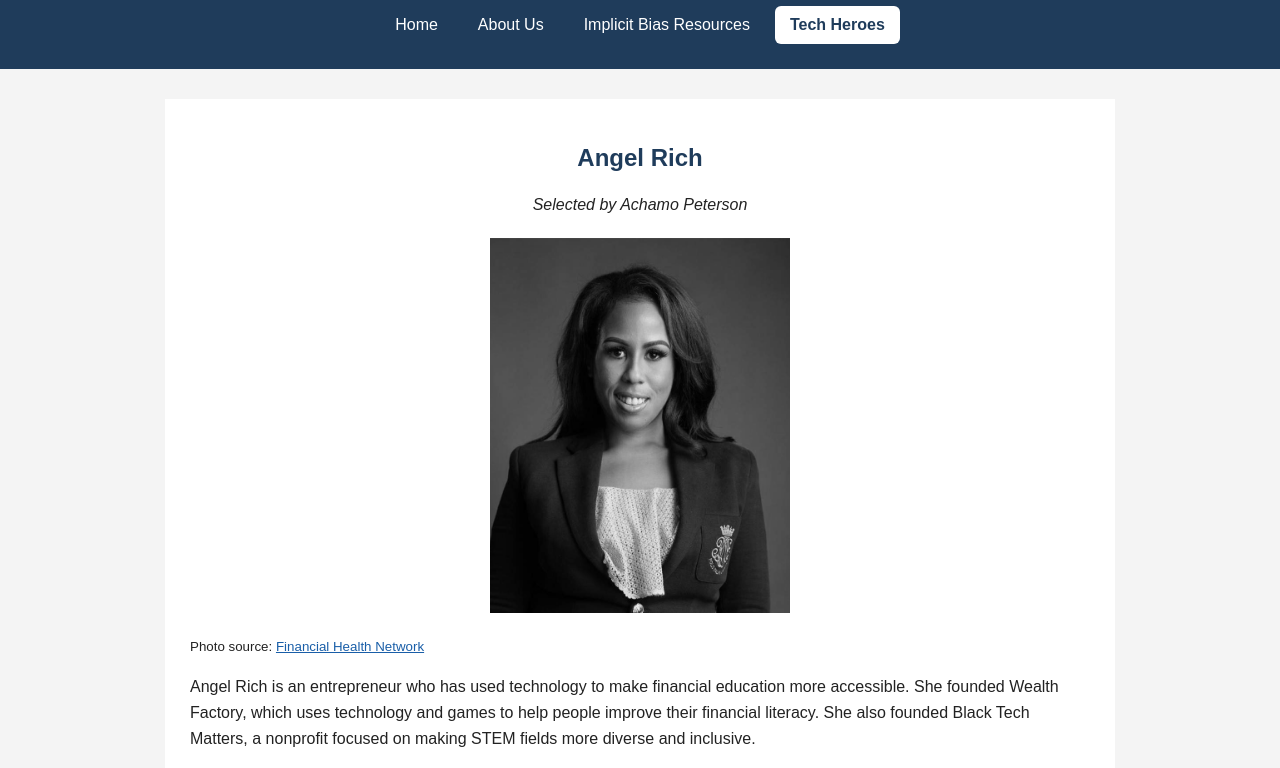
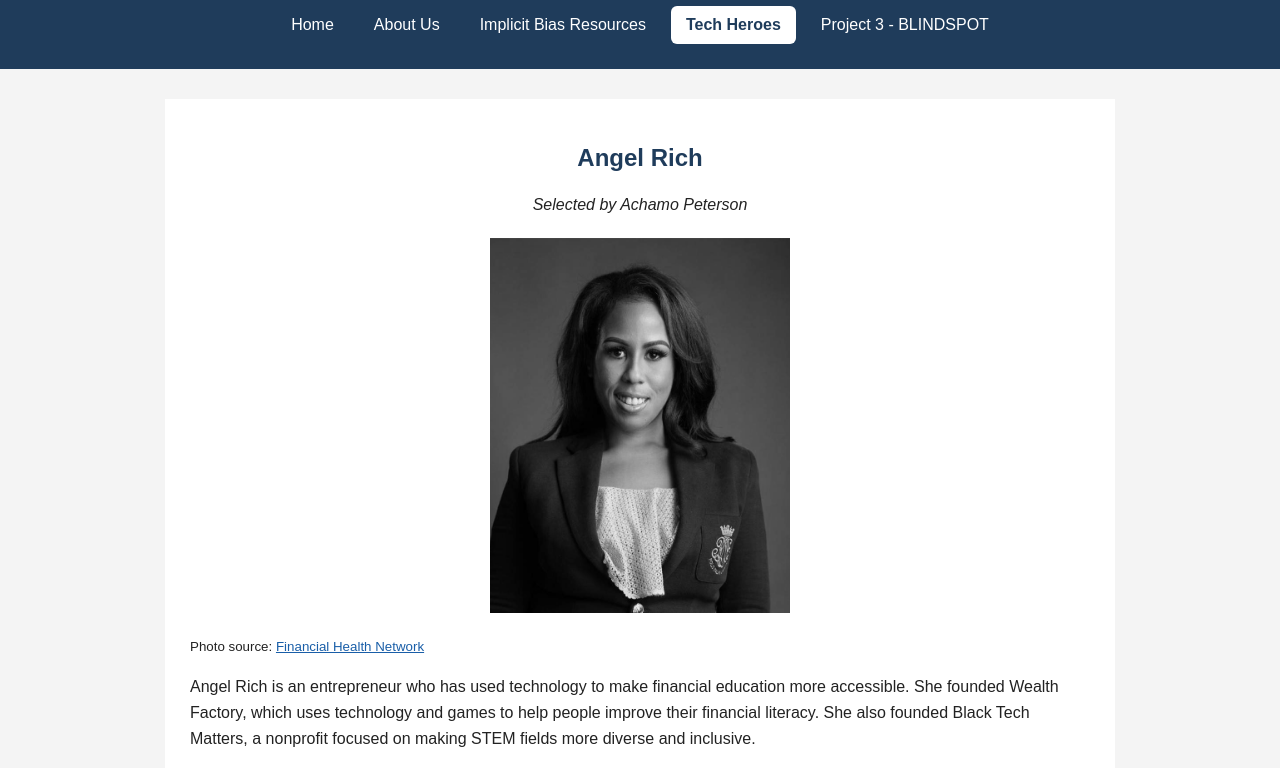
Before and after one commit to achamopeterson/project-2, a plain HTML site: page techhero.html in a window 1280 px wide. Shown: the part 77-845 px from the top of the page. Drawn offline with Linux system fonts and the light colour scheme.

Commit message:
Add link to Project 3 - BLINDSPOT in navigation

```diff
--- a/techhero.html
+++ b/techhero.html
@@ -46,6 +46,7 @@ AO
     <a href="about.html">About Us</a>
     <a href="resources.html">Implicit Bias Resources</a>
     <a href="techhero.html" class="active" aria-current="page">Tech Heroes</a>
+    <a href="blindspot.html">Project 3 - BLINDSPOT</a>
 </nav>
 
 </header>
```
